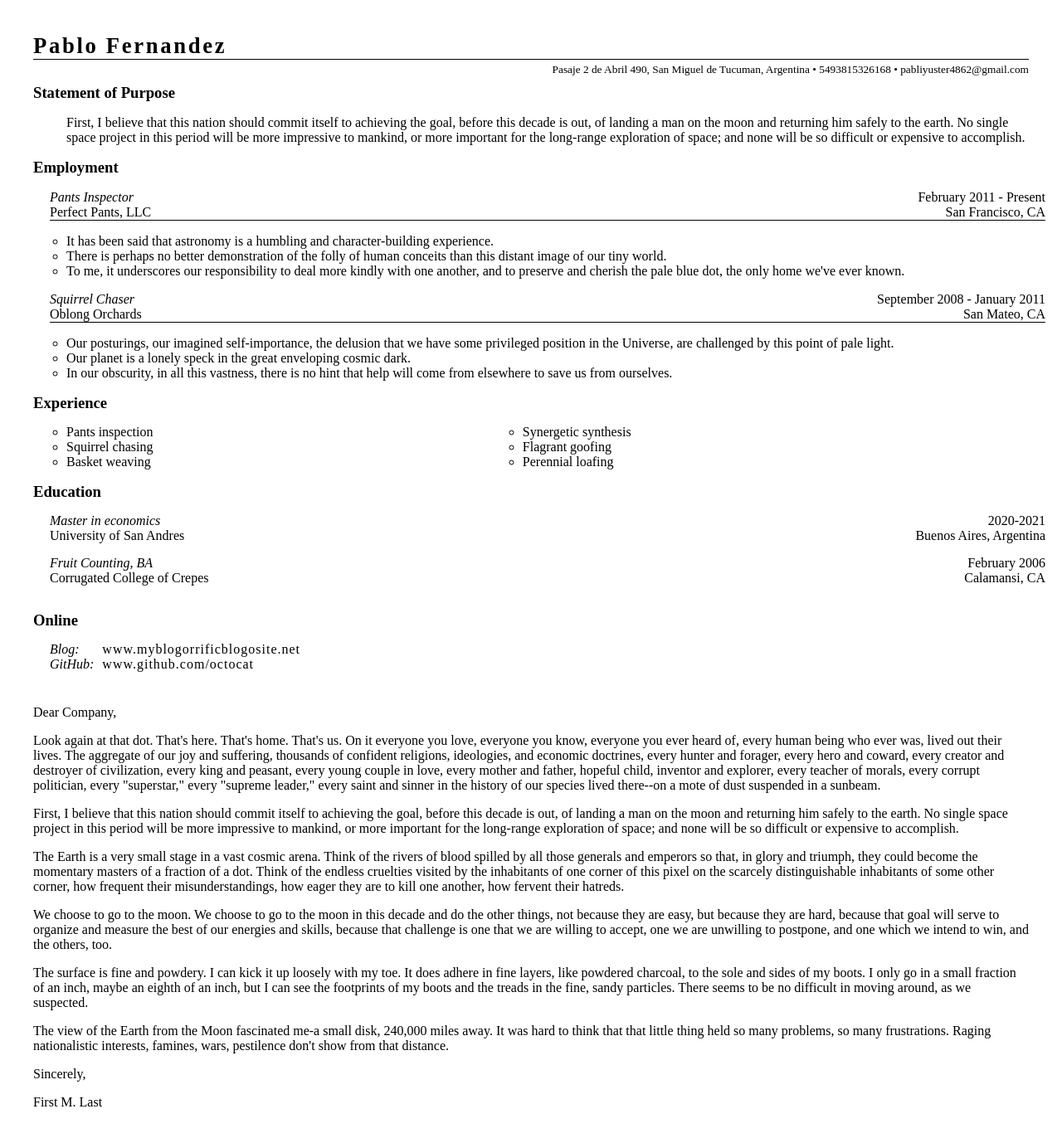
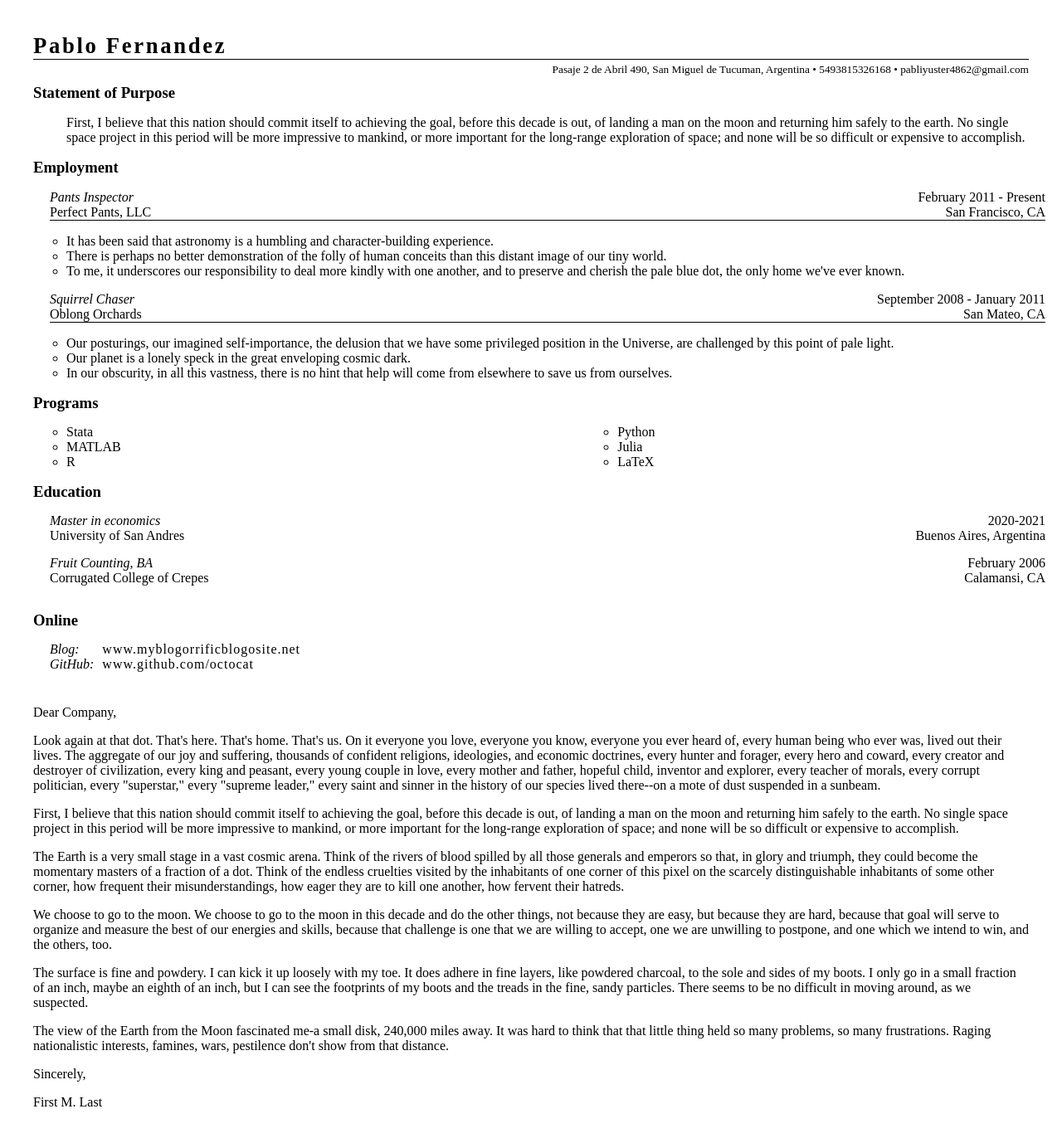
Before and after one commit to fernandezpab/fernandezpab.github.io, a Jekyll site: the page cv/index.html, which Jekyll copies as it is, in a window 1280 px wide. Shown: the whole page at 83% size. Built offline with Jekyll 4.4.1, drawn with Linux system fonts in a browser that asks for light colours.

Commit message:
Update index.html

```diff
--- a/cv/index.html
+++ b/cv/index.html
@@ -71,18 +71,18 @@
         </section>
     </section>
     <section id="skills">
-        <h2>Experience</h2>
+        <h2>Programs</h2>
         <div class="skillstable">
             <div class="tablerow">
                 <ul class="cell">
-                    <li>Pants inspection</li>
-                    <li>Squirrel chasing</li>
-                    <li>Basket weaving</li>
+                    <li>Stata</li>
+                    <li>MATLAB</li>
+                    <li>R</li>
                 </ul>
                 <ul class="cell">
-                    <li>Synergetic synthesis</li>
-                    <li>Flagrant goofing</li>
-                    <li>Perennial loafing</li>
+                    <li>Python</li>
+                    <li>Julia</li>
+                    <li>LaTeX</li>
                 </ul>
             </div>
         </div>
```
